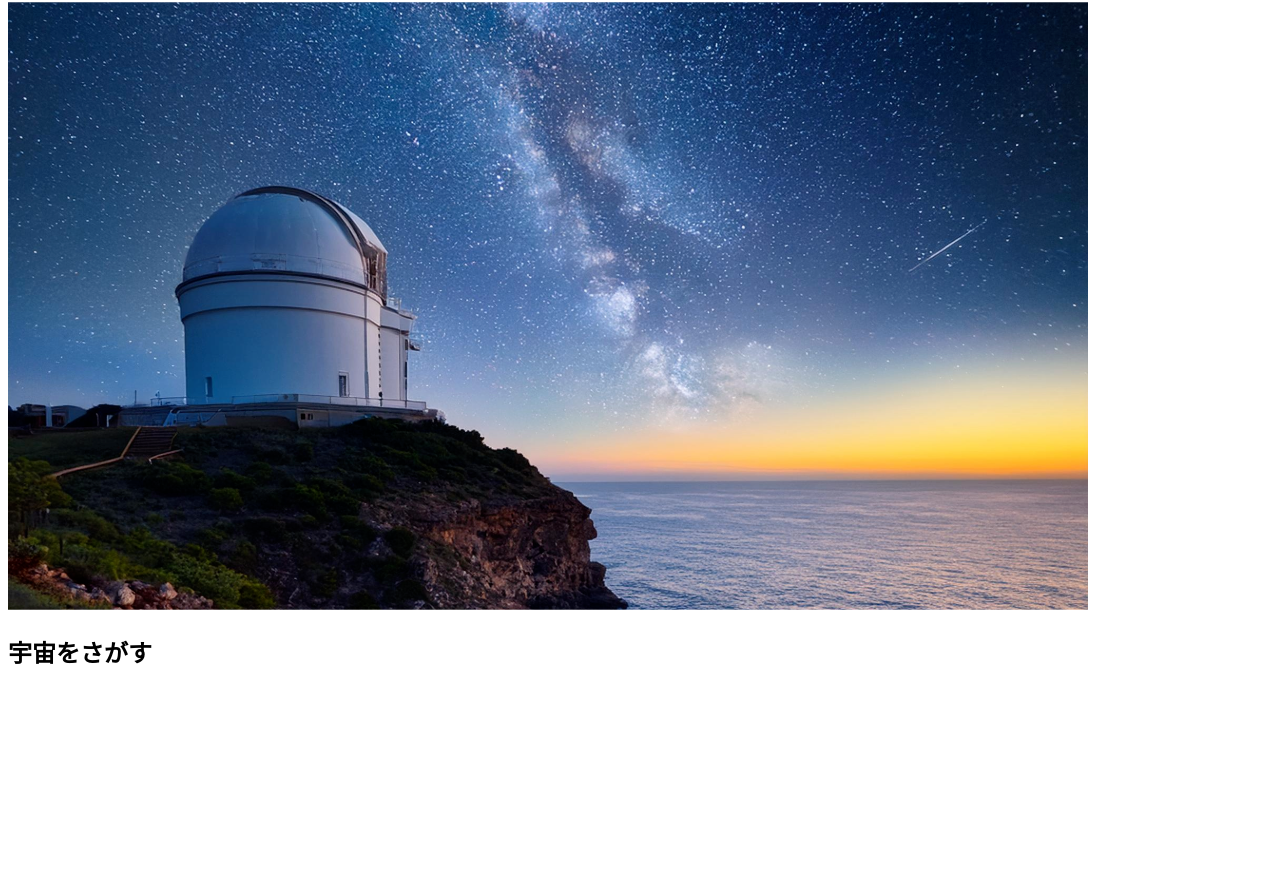
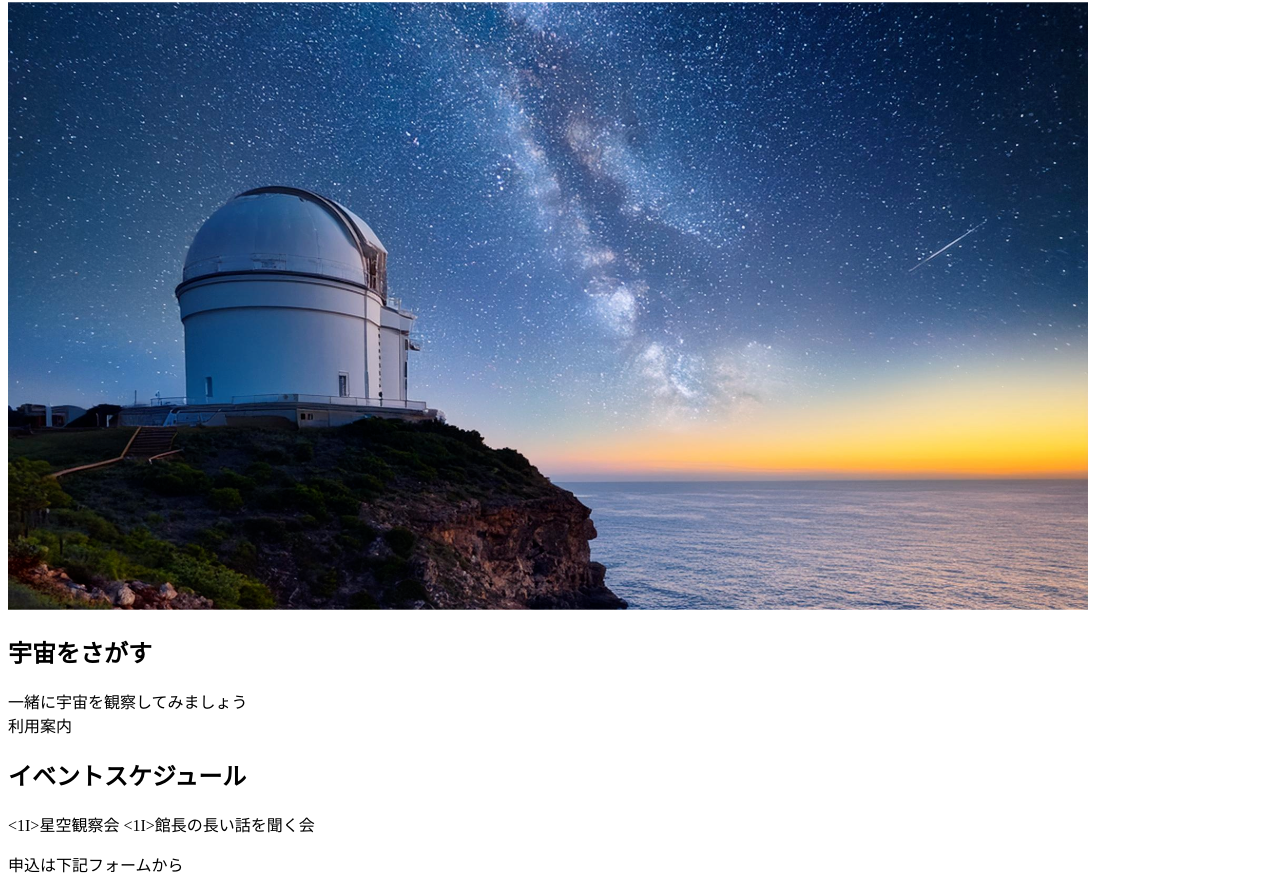
Before and after one commit to ick2322014/prg20241118, a plain HTML site: page index.html in a window 1280 px wide. Shown: the part 87-979 px from the top of the page. Before the commit the page ends 800 px from the top, so only its background shows below. Drawn offline with Linux system fonts and the light colour scheme.

Commit message:
1126_UPDATE2

```diff
--- a/index.html
+++ b/index.html
@@ -9,5 +9,15 @@
         <h1>市川天文台</h1>
         <img src="main_pic.png" alt="市川天文台の写真" />
         <h2>宇宙をさがす</h2>
+        <p>一緒に宇宙を観察してみましょう
+            <br>
+            利用案内
+        </p>
+        <h2>イベントスケジュール</h2>
+        <U1>
+            <1I>星空観察会</1I>
+            <1I>館長の長い話を聞く会</1I>
+        </U1>
+        <P>申込は下記フォームから</P>
     </body>
 </hyml>
```
